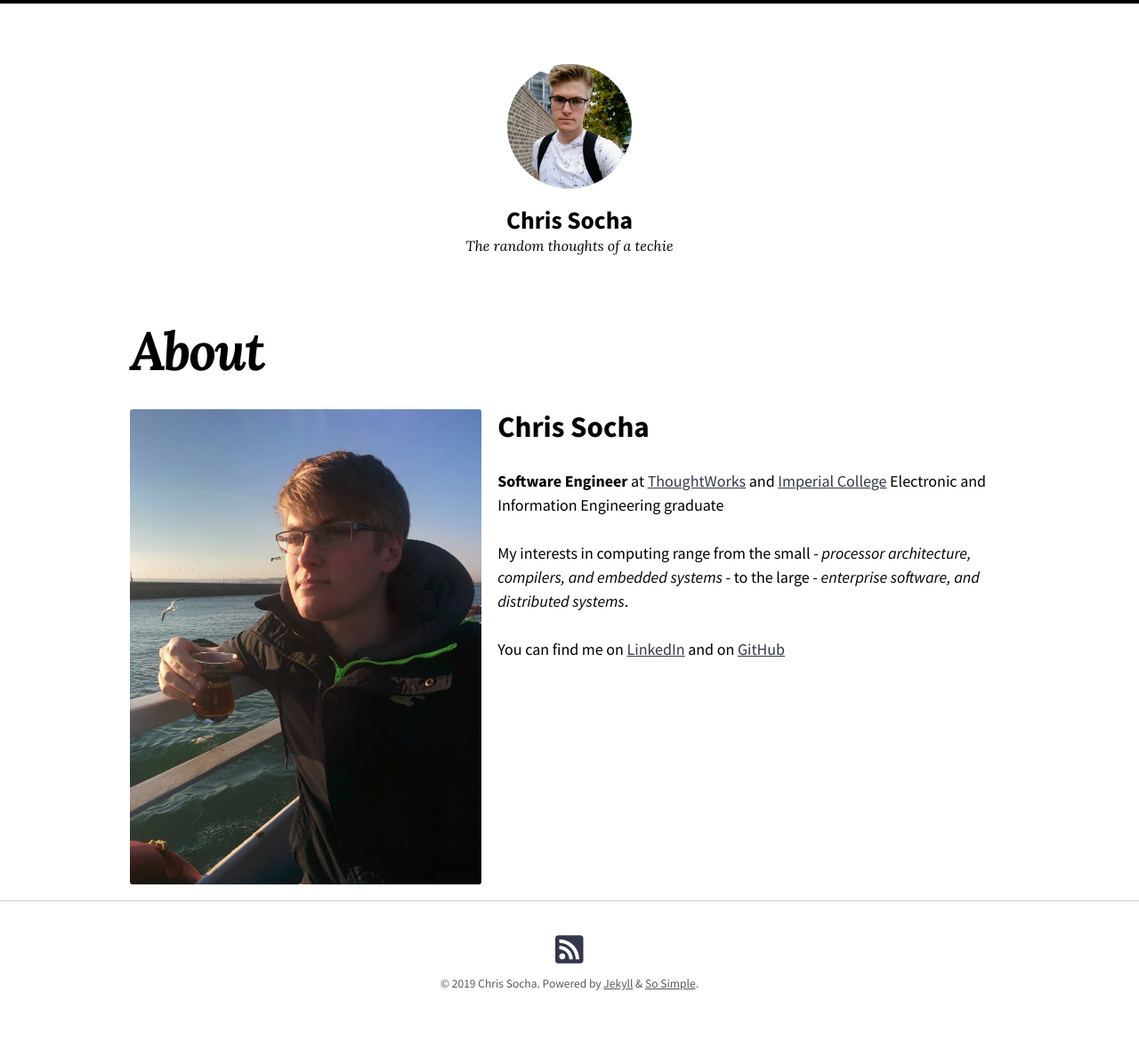
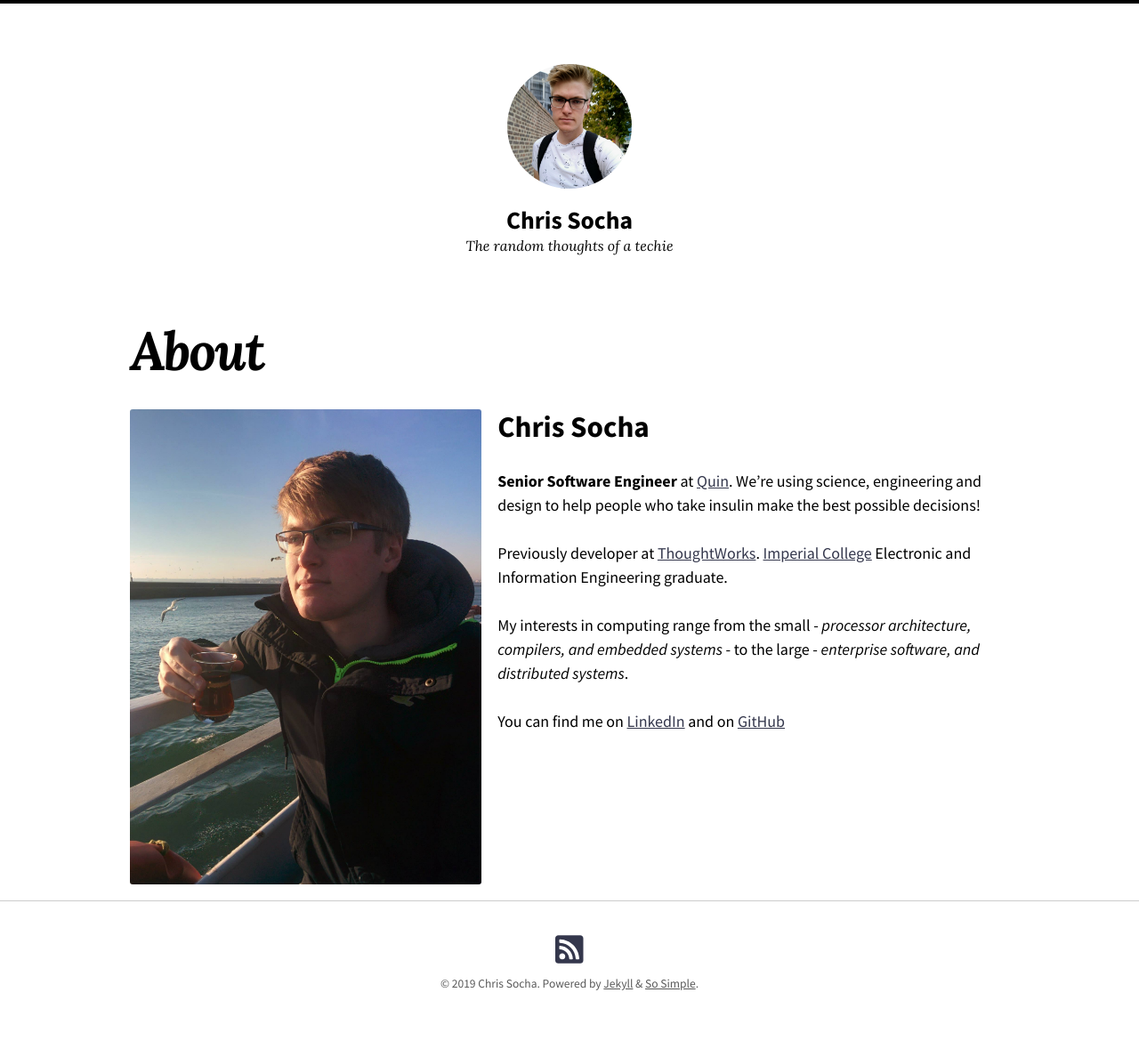
Before and after one commit to ChrisSSocha/ChrisSSocha.github.io, a Jekyll site: the page built from about.md, in a window 1280 px wide. Shown: the whole page at 89% size. Built offline with Jekyll 4.4.1, drawn with Linux system fonts in a browser that asks for light colours; nearby versions of some CDN libraries.

Commit message:
Update about page (and gems)

```diff
--- a/about.md
+++ b/about.md
@@ -8,7 +8,9 @@ permalink: /about/
 
 # Chris Socha
 
-**Software Engineer** at [ThoughtWorks](http://www.thoughtworks.com/) and [Imperial College](http://www3.imperial.ac.uk/) Electronic and Information Engineering graduate
+**Senior Software Engineer** at [Quin](https://quintech.io/). We’re using science, engineering and design to help people who take insulin make the best possible decisions!
+
+Previously developer at [ThoughtWorks](http://www.thoughtworks.com/). [Imperial College](http://www3.imperial.ac.uk/) Electronic and Information Engineering graduate.
 
 My interests in computing range from the small - *processor architecture, compilers, and embedded systems* - to the large - *enterprise software, and distributed systems*.
 
```
Also changed, not shown: Gemfile.lock.
